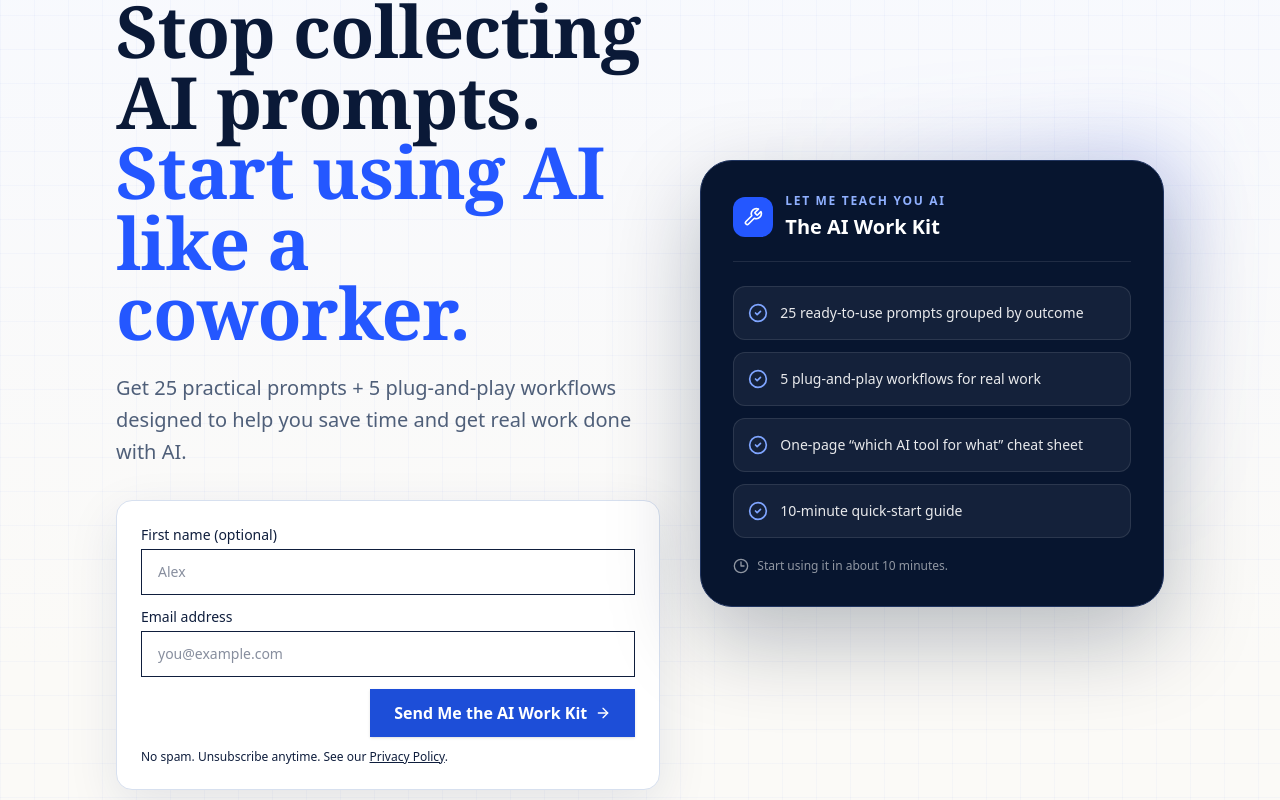
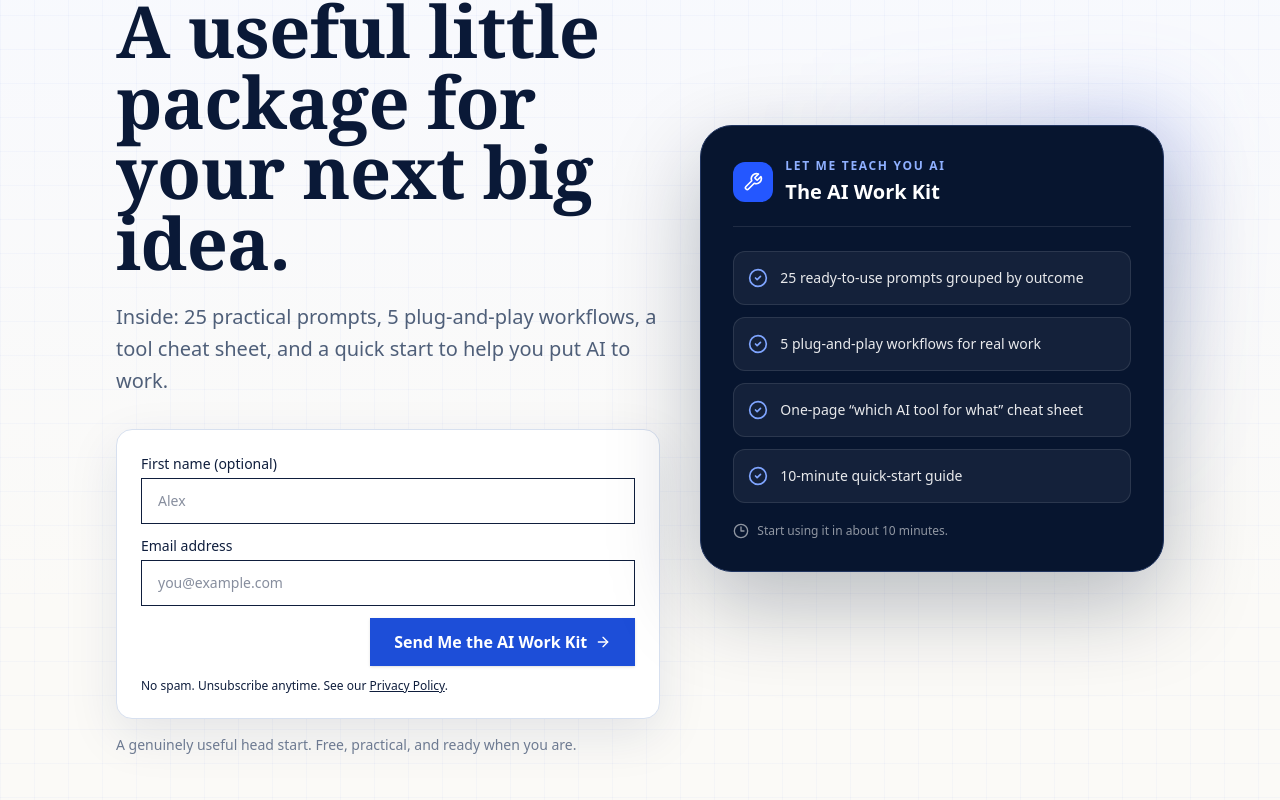
Before and after one commit to DopestT/Let-Me-Teach-You-AI, a Next.js app: page /ai-work-kit in a window 1280 px wide. Shown: the part 220-1020 px from the top of the page. Built offline with nearby package versions, Linux system fonts and the light colour scheme; no server answers.

Commit message:
Give the AI Work Kit a gift-style welcome

```diff
--- a/app/ai-work-kit/page.tsx
+++ b/app/ai-work-kit/page.tsx
@@ -3,7 +3,7 @@ import { CheckCircle2, Clock3, Workflow, Wrench, Zap } from "lucide-react";
 import { SignupForm } from "@/components/signup-form";
 
 export const metadata: Metadata = {
-  title: "Free AI Work Kit",
+  title: "Your AI Starter Surprise — Your AI Starter Surprise",
   description:
     "Get 25 practical AI prompts, 5 plug-and-play workflows, an AI tool cheat sheet, and a 10-minute quick start.",
   alternates: { canonical: "/ai-work-kit" },
@@ -37,10 +37,10 @@ export default function AIWorkKitPage() {
               Free AI Work Kit
             </span>
             <h1 className="mt-6 max-w-3xl font-editorial text-5xl font-semibold leading-[.98] tracking-[-.035em] text-[#0a1937] sm:text-6xl lg:text-7xl">
-              Stop collecting AI prompts. <span className="text-[#2457ff]">Start using AI like a coworker.</span>
+              A useful little package for your next big idea.
             </h1>
             <p className="mt-6 max-w-2xl text-lg leading-8 text-[#4f5f79] sm:text-xl">
-              Get 25 practical prompts + 5 plug-and-play workflows designed to help you save time and get real work done with AI.
+              Inside: 25 practical prompts, 5 plug-and-play workflows, a tool cheat sheet, and a quick start to help you put AI to work.
             </p>
 
             <div className="mt-8 rounded-2xl border border-[#d7e0ef] bg-white p-5 shadow-[0_16px_50px_rgba(20,42,90,.10)] sm:p-6">
@@ -48,7 +48,7 @@ export default function AIWorkKitPage() {
             </div>
 
             <p className="mt-4 text-sm text-[#6d7a91]">
-              Free. Practical. No giant prompt library you&apos;ll never use.
+              A genuinely useful head start. Free, practical, and ready when you are.
             </p>
           </div>
 
```
